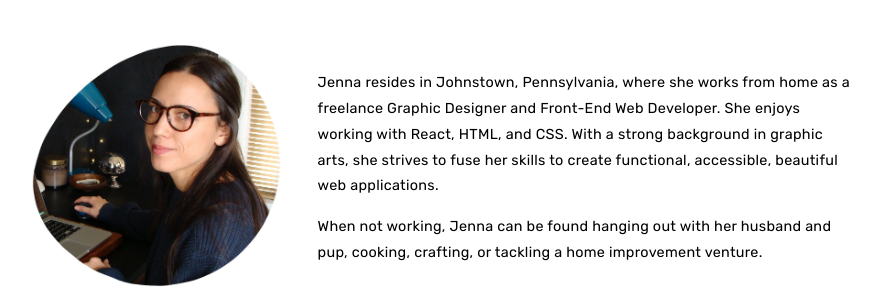
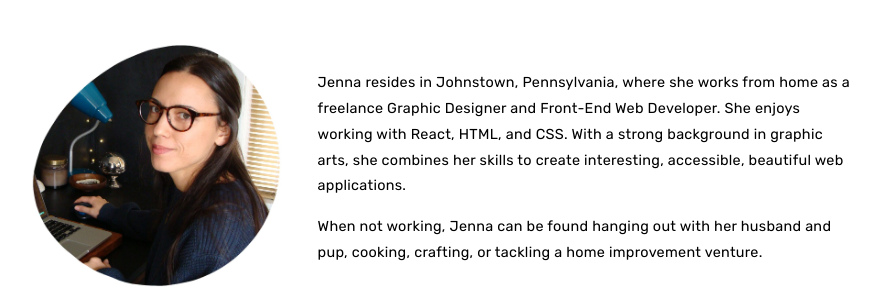
Before and after one commit to jenna-m/portfolio, a React (Create React App) app: page / in a window 1280 px wide. Shown: the part 618-906 px from the top of the page, without its empty margins (197-1077 px from the left). Built offline with nearby package versions, Linux system fonts and the light colour scheme.

Commit message:
Update aboutData.js

```diff
--- a/src/data/aboutData.js
+++ b/src/data/aboutData.js
@@ -5,16 +5,16 @@ export default function About() {
 	return (
 		<div id="about-section">
 			<div id="about-image">
-				<img src={profile} alt="Portrait of Jenna Michaels" />
+				<img src={profile} alt="Jenna Michaels sitting at her desk" />
 			</div>
 			<div id="about-text">
 				<p>
 					Jenna resides in Johnstown, Pennsylvania, where she works
 					from home as a freelance Graphic Designer and Front-End Web
 					Developer. She enjoys working with React, HTML, and CSS.
-					With a strong background in graphic arts, she strives to
-					fuse her skills to create functional, accessible, beautiful
-					web applications.
+					With a strong background in graphic arts, she combines her
+					skills to create interesting, accessible, beautiful web
+					applications.
 				</p>
 
 				<p>
```
